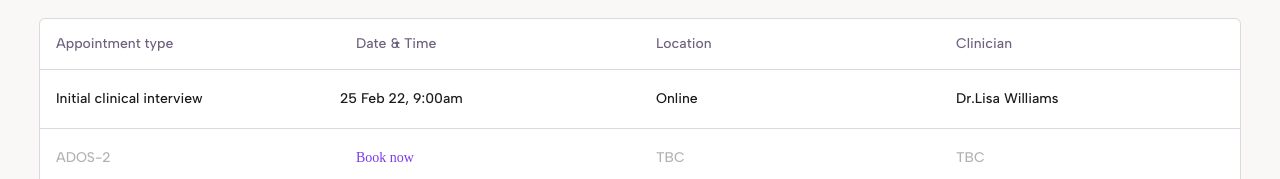
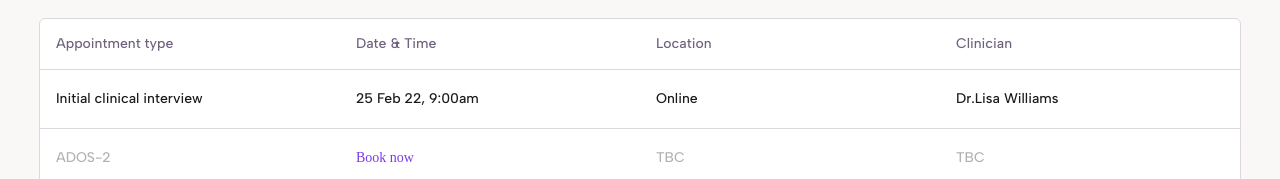
Before and after one commit to G-bot987/Adaptable, a Next.js app in the folder adaptable/: page / in a window 1280 px wide. Both pictures are taken after a click on the button "Appointments". Shown: the part 347-526 px from the top of the page. Built offline with nearby package versions, Linux system fonts and the light colour scheme; a web font is replaced by a local one.

Commit message:
formatting for booked row padding

```diff
--- a/adaptable/pages/mainComponents/table/renderTable/RenderTable.tsx
+++ b/adaptable/pages/mainComponents/table/renderTable/RenderTable.tsx
@@ -38,7 +38,7 @@ export default function RenderTable(Props: TableOptionsInterface) {
                             ) : (
                                 <tr className={`${styles.backDrop__table__row} ${row.booked ? styles['backDrop__table__row__cell--booked'] : ''}`}>
                                     <td className={`${styles.backDrop__table__row__cell} ${row.booked ? styles['backDrop__table__row__cell--booked'] : ''}`}>{row.appointment}</td>
-                                    <td className={` ${!row.booked ? styles['backDrop__table__row--bookNow'] : ''}`}>{row.DateTime}</td>
+                                    <td className={` ${!row.booked ? styles['backDrop__table__row--bookNow'] : styles['backDrop__table__row--booked']}`}>{row.DateTime}</td>
                                     <td className={`${styles.backDrop__table__row__cell} ${row.booked ? styles['backDrop__table__row__cell--booked'] : ''}`}>{row.location}</td>
                                     <td className={`${styles.backDrop__table__row__cell} ${row.booked ? styles['backDrop__table__row__cell--booked'] : ''}`}>{row.Clinician}</td>
                                 </tr>
```
